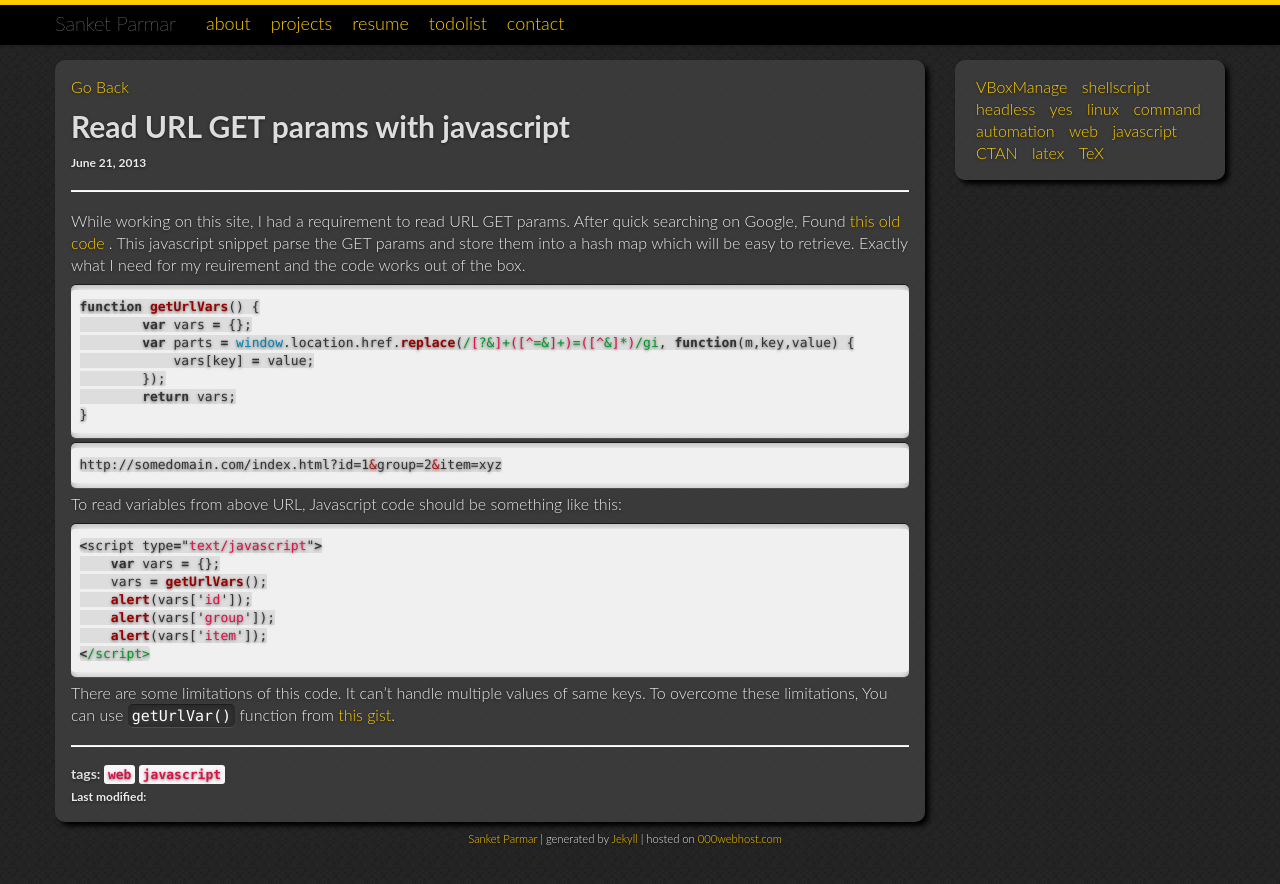
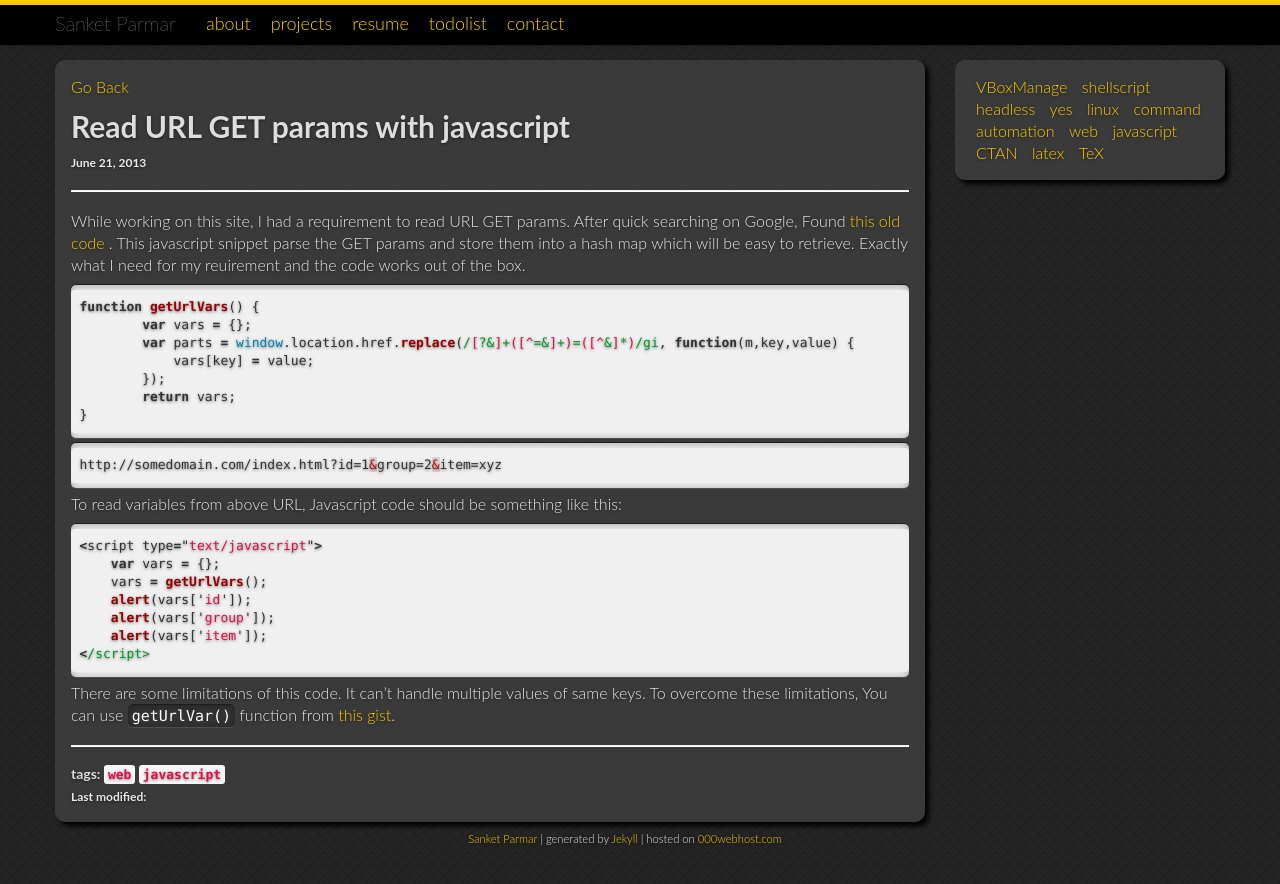
Before and after one commit to sanketparmar/sanketparmar.in, a Jekyll site: the page built from _posts/2013-06-21-read-url-params-using-javascript.markdown, in a window 1280 px wide. Shown: the top 884 px of the page. Built offline with Jekyll 4.4.1, drawn with Linux system fonts in a browser that asks for light colours.

Commit message:
Removed code highlight

```diff
--- a/css/custom.css
+++ b/css/custom.css
@@ -131,6 +131,3 @@ h1, h2, h3 { padding: 0px 0px 0px; }
 	background: rgba(82, 80, 80, 0.40);
 	font-size: 15px;
 }
-pre code {
-	background: rgba(0,0,0,0.08);
-}
```
